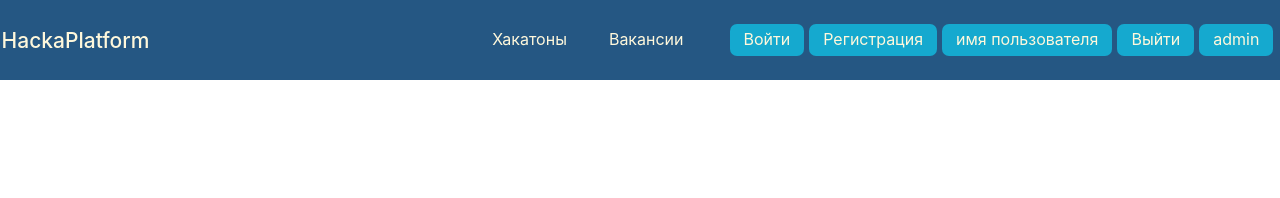
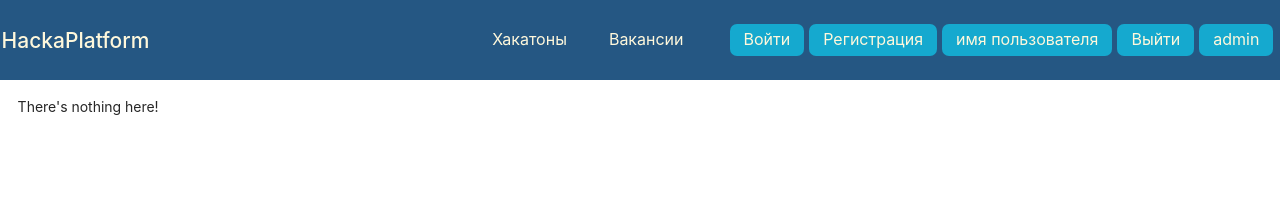
Before and after one commit to Nazar161/hacka-platform, a React (Create React App) app in the folder client/: page /registration in a window 1280 px wide. Shown: the top 198 px of the page. Built offline with nearby package versions, Linux system fonts and the light colour scheme.

Commit message:
added auth routes without logic

```diff
--- a/client/src/routes/AppRouter.tsx
+++ b/client/src/routes/AppRouter.tsx
@@ -1,7 +1,6 @@
 import React, {FC} from 'react';
 import { Route, Routes } from 'react-router-dom';
-import Home from '../pages/Home';
-import {publicRoutes} from './index'
+import {authRoutes, publicRoutes} from './index'
 
 
 const AppRouter: FC = () => {
@@ -14,6 +13,21 @@
                         key={route.path}
                     />
                 )}
+                {authRoutes.map(route =>
+                    <Route
+                        path={route.path}
+                        element={<route.element/>}
+                        key={route.path}
+                    />
+                )}
+                <Route
+                    path='*'
+                    element={
+                        <main style={{ padding: "1rem" }}>
+                            <p>There's nothing here!</p>
+                        </main>
+                    }
+                />
             </Routes>
     );
 };
```
